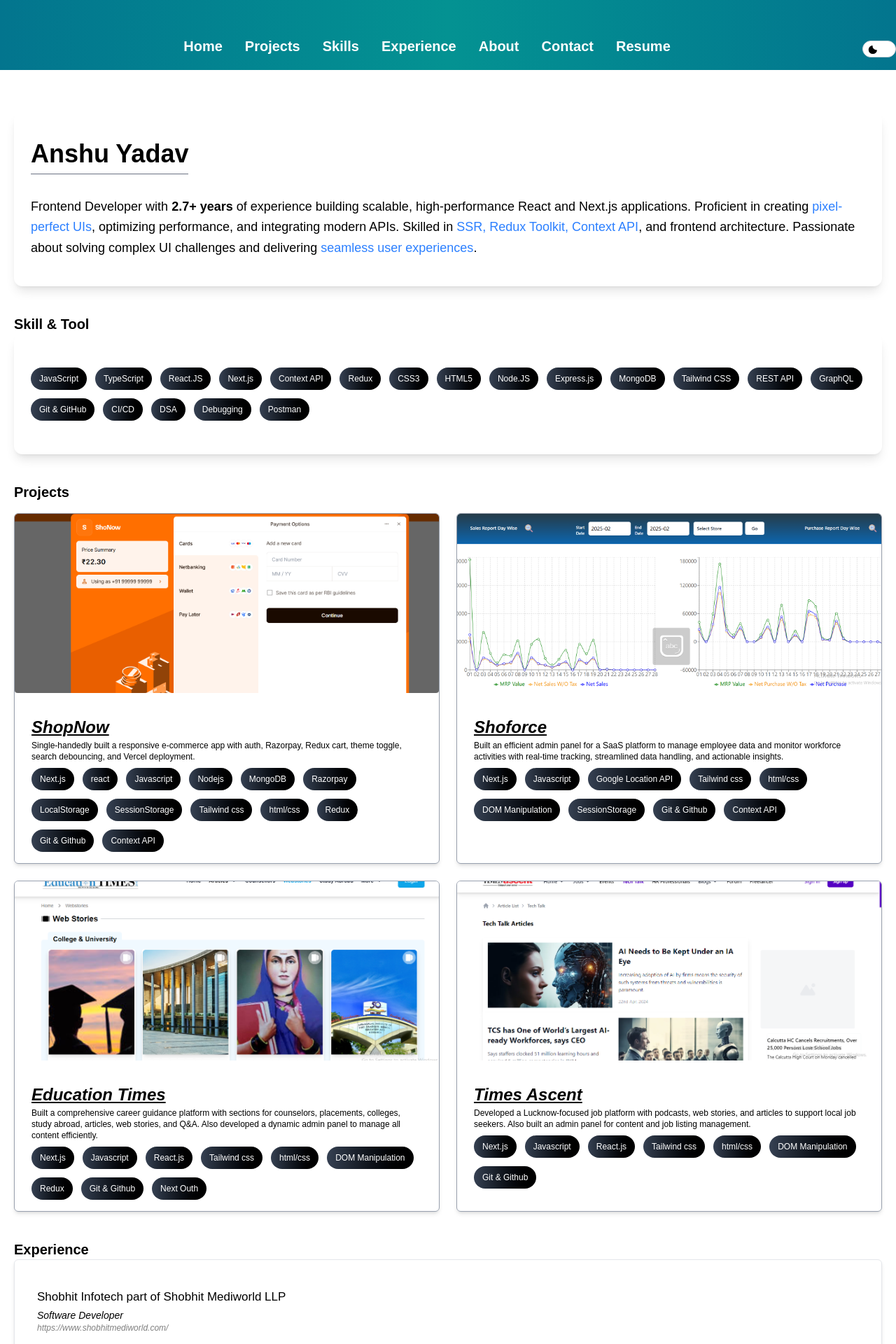
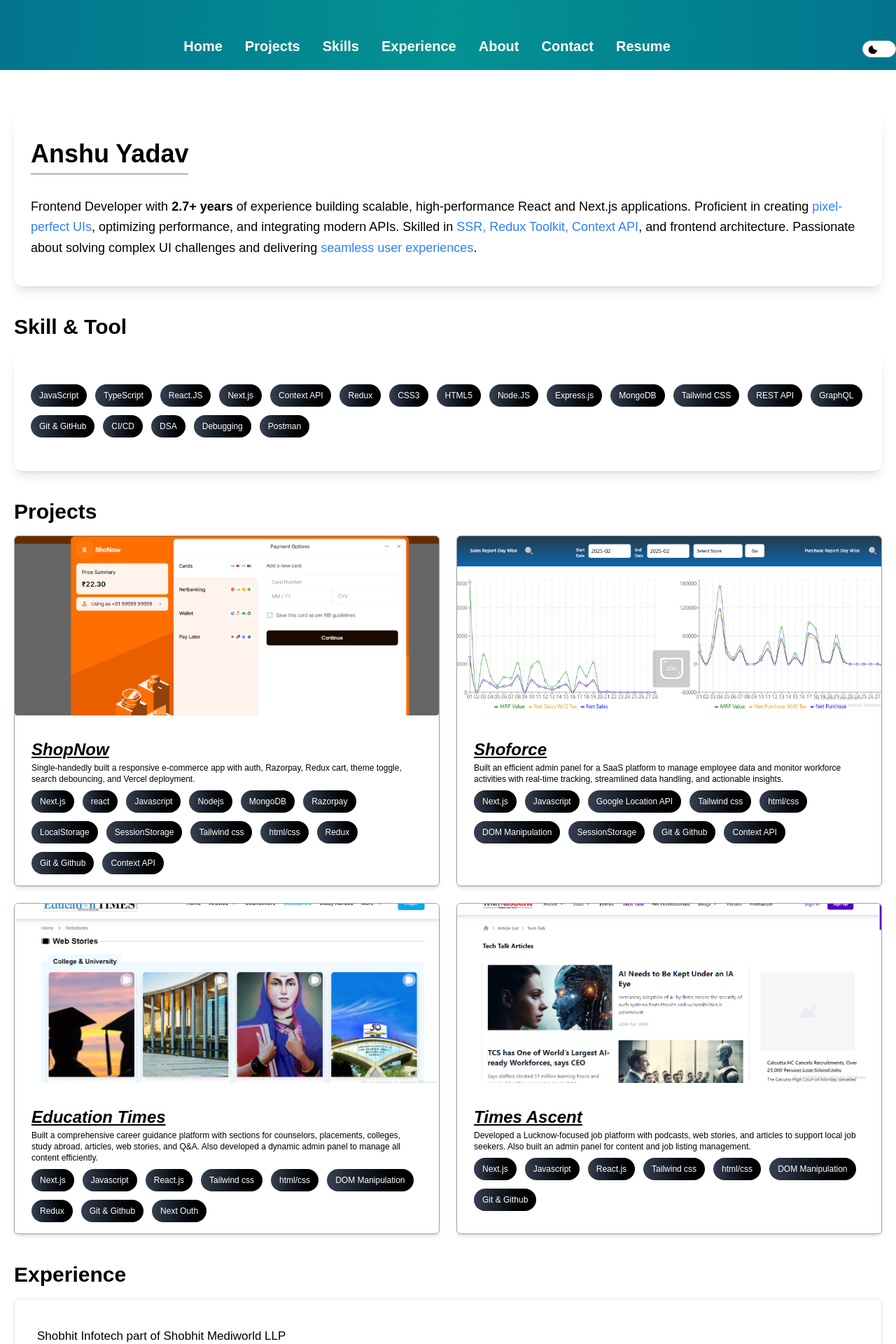
Before and after one commit to Anshuy11/Portfolios, a Next.js app: page / in a window 1280 px wide. Shown: the top 1920 px of the page at 70% size. Built offline with nearby package versions, Linux system fonts and the light colour scheme.

Commit message:
cosmetic changes in index.js

```diff
--- a/pages/index.js
+++ b/pages/index.js
@@ -84,19 +84,19 @@ export default function Home() {
         </p>
       </div>
 
-      <div ref={skillRef} className="  mx-auto md:mt-10 mt-6 md:mb-10 mb-6 section  scroll-mt-20">
-        <h2 className="  text-xl  font-semibold">Skill & Tool</h2>
+      <div ref={skillRef} className="  mx-auto md:mt-10 mt-6 md:mb-10 mb-6 section  scroll-mt-32">
+        <h2 className=" text-2xl sm:text-3xl font-bold mb-4">Skill & Tool</h2>
         <div className="px-6 py-10 rounded-xl shadow-lg">
  <SkillsCard />
         </div>
 
       </div>
       <div ref={ProjectRef} className="mx-auto md:mt-10 mt-6 md:mb-10 mb-6 section  scroll-mt-32">
-        <h3 className="  text-xl  font-semibold">Projects</h3>
+        <h3 className=" text-2xl sm:text-3xl font-bold mb-4">Projects</h3>
         <ProjectsCard />
       </div>
       <div ref={experienceRef} className="mx-auto md:mt-10 mt-6 md:mb-10 mb-6 section scroll-mt-32">
-        <h4 className="  text-xl  font-semibold">Experience</h4>
+        <h4 className="text-2xl sm:text-3xl font-bold mb-4">Experience</h4>
         <ExperienceCard />
       </div>
     </Layout>
```
